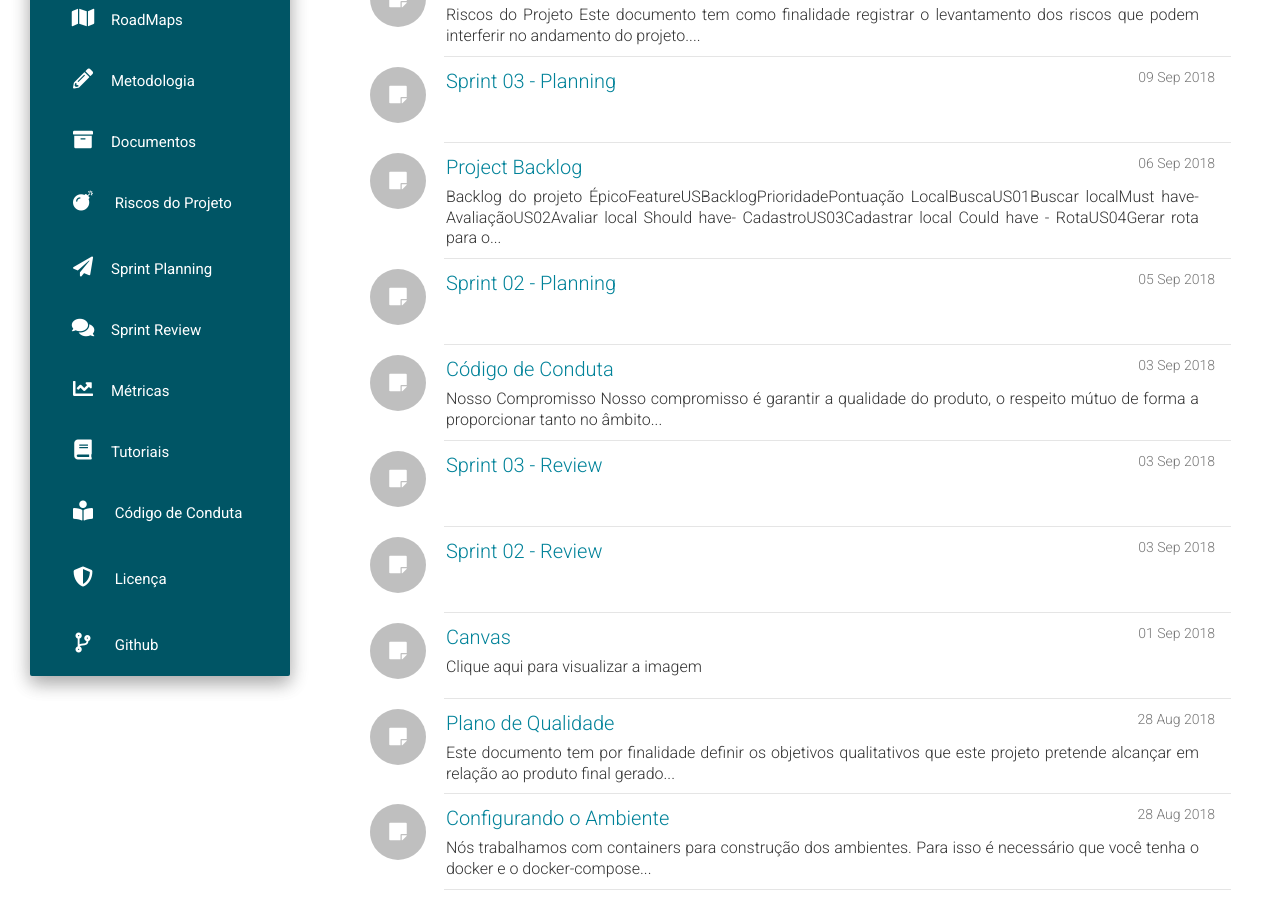
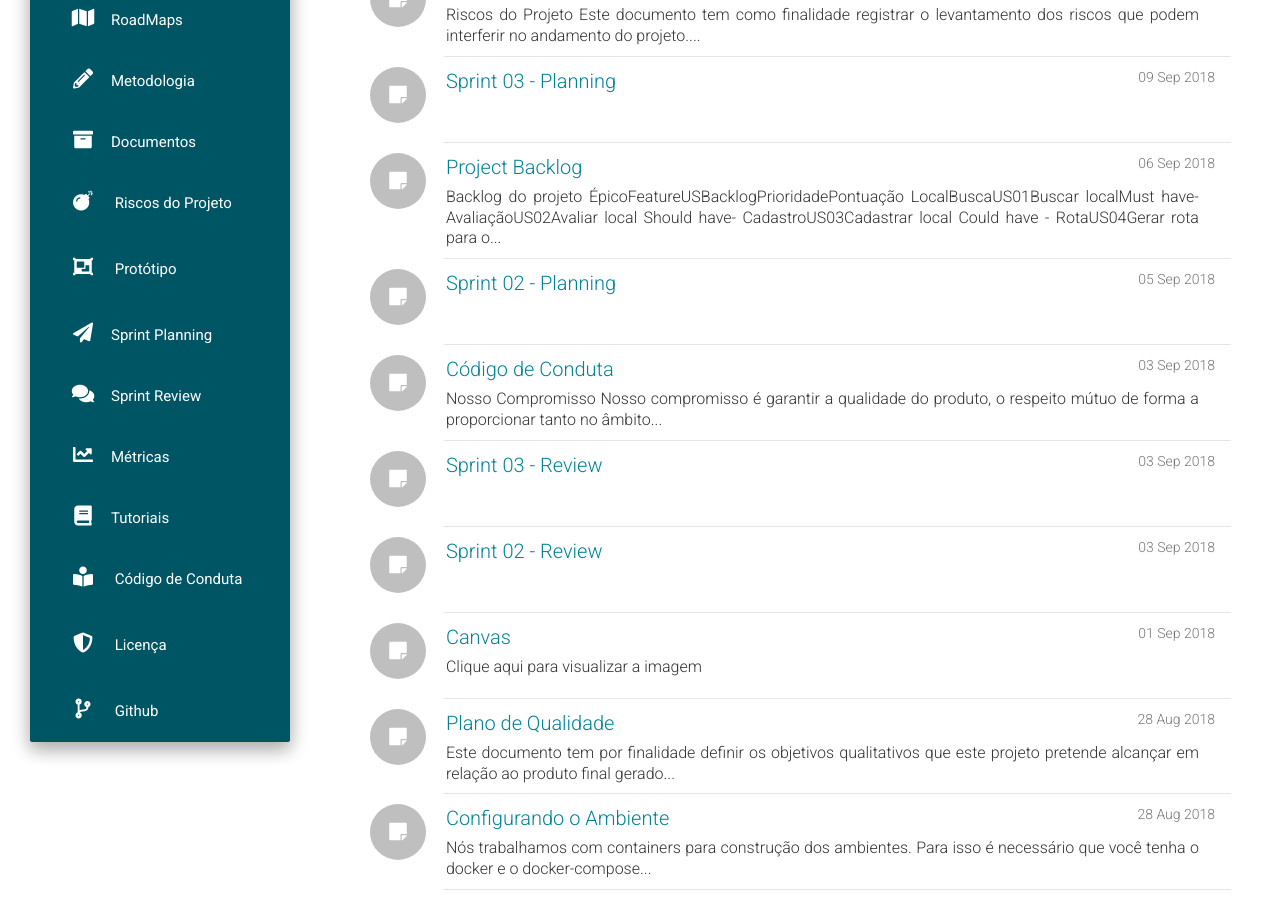
Before and after one commit to fga-eps-mds/2018.2-IndicaAi, a Jekyll site: the page built from docs/index.html, in a window 1280 px wide and 900 px high, scrolled down 432 px. Built offline with Jekyll 4.4.1, drawn with Linux system fonts in a browser that asks for light colours; nearby versions of some CDN libraries; the list of posts is cut into pages by our own code.

Commit message:
#162 add link to prototype page view

```diff
--- a/docs/_data/urls.json
+++ b/docs/_data/urls.json
@@ -112,6 +112,12 @@
     "text": "Riscos do Projeto",
     "url": "/risks",
     "icon": "fa-bomb"
+  },
+  {
+    "text": "Protótipo",
+    "url": "https://www.responsinator.com/?url=https://indica-ai.000webhostapp.com/&device=iphone-x&orientation=portrait",
+    "target": "_blank",
+    "icon": "fa-object-group"
   },
   {
     "text": "Sprint Planning",
```
Also changed, not shown: README.md.
